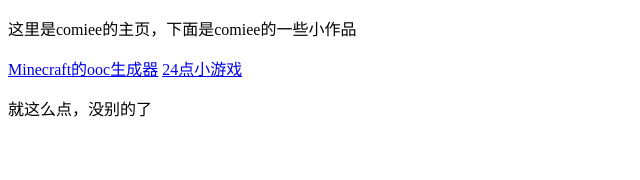
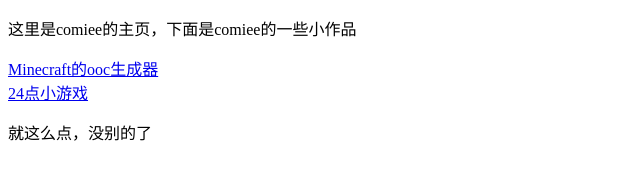
Before and after one commit to comiee/comiee.github.io, a plain HTML site: page index.html in a window 1280 px wide. Shown: the whole page, without its empty margins (0-640 px from the left). Drawn offline with Linux system fonts and the light colour scheme.

Commit message:
Update index.html

```diff
--- a/index.html
+++ b/index.html
@@ -5,8 +5,8 @@
 </head>
 <body>
   <p>这里是comiee的主页，下面是comiee的一些小作品</p>
-  <a href='mc/ooc_generator.html'>Minecraft的ooc生成器</a>
-  <a href='game/p24.html'>24点小游戏</a>
+  <a href='mc/ooc_generator.html'>Minecraft的ooc生成器</a><br/>
+  <a href='game/p24.html'>24点小游戏</a><br/>
   <p>就这么点，没别的了</p>
 <script>
 console.log('js正常运行');
```
